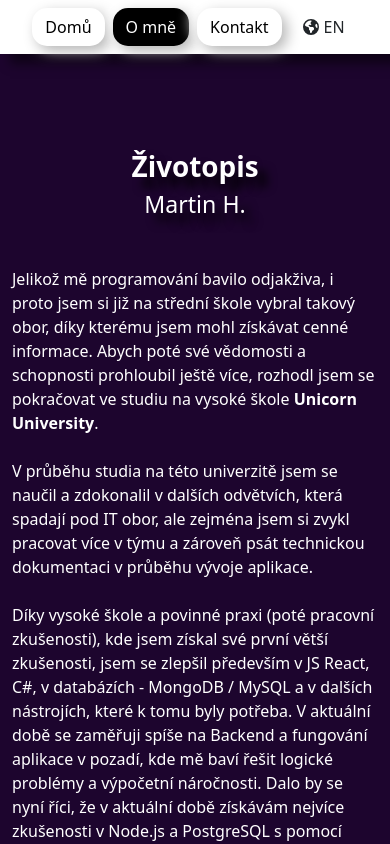
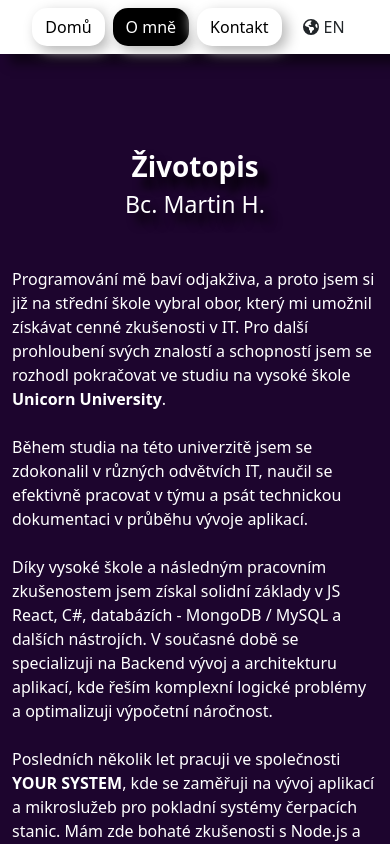
Before and after one commit to mhrubes/My-Portfolio, a React (Create React App) app in the folder portfolio/: page /about in a window 390 px wide. Shown: the top 844 px of the page. Built offline with nearby package versions, Linux system fonts and the light colour scheme.

Commit message:
aktualizace sekce - About

```diff
--- a/portfolio/src/components/about/Project-detail.js
+++ b/portfolio/src/components/about/Project-detail.js
@@ -11,7 +11,7 @@ function ProjectDetail(props) {
               minHeight: '215px',
               background: 'linear-gradient(to top, #d9ffa1, #f8ffb6, white)'
           }
-        : { minHeight: '215px' }
+        : { minHeight: '215px', background: 'gray' }
 
     const boldStyle = special
         ? {
--- a/portfolio/src/locales/cs.json
+++ b/portfolio/src/locales/cs.json
@@ -1,19 +1,42 @@
 {
     "hi": "Ahoj!",
     "inDevelopment": "V přípravě",
-
     "mainPage": {
         "im": "Jmenuji se"
     },
-
     "aboutPage": {
         "header": "<strong>Životopis</strong>",
-        "describe": "Jelikož mě programování bavilo odjakživa, i proto jsem si již na střední škole vybral takový obor, díky kterému jsem mohl získávat cenné informace. Abych poté své vědomosti a schopnosti prohloubil ještě více, rozhodl jsem se pokračovat ve studiu na vysoké škole <strong>Unicorn University</strong>. <br/><br/>V průběhu studia na této univerzitě jsem se naučil a zdokonalil v dalších odvětvích, která spadají pod IT obor, ale zejména jsem si zvykl pracovat více v týmu a zároveň psát technickou dokumentaci v průběhu vývoje aplikace. <br/><br/>Díky vysoké škole a povinné praxi (poté pracovní zkušenosti), kde jsem získal své první větší zkušenosti, jsem se zlepšil především v JS React, C#, v databázích - MongoDB / MySQL a v dalších nástrojích, které k tomu byly potřeba. V aktuální době se zaměřuji spíše na Backend a fungování aplikace v pozadí, kde mě baví řešit logické problémy a výpočetní náročnosti. Dalo by se nyní říci, že v aktuální době získávám nejvíce zkušenosti v Node.js a PostgreSQL s pomocí dalších nástrojů, jako je například Dozzle sloužící pro logování aplikace a další.",
+        "describe": "Programování mě baví odjakživa, a proto jsem si již na střední škole vybral obor, který mi umožnil získávat cenné zkušenosti v IT. Pro další prohloubení svých znalostí a schopností jsem se rozhodl pokračovat ve studiu na vysoké škole <strong>Unicorn University</strong>. <br/><br/>Během studia na této univerzitě jsem se zdokonalil v různých odvětvích IT, naučil se efektivně pracovat v týmu a psát technickou dokumentaci v průběhu vývoje aplikací. <br/><br/>Díky vysoké škole a následným pracovním zkušenostem jsem získal solidní základy v JS React, C#, databázích - MongoDB / MySQL a dalších nástrojích. V současné době se specializuji na Backend vývoj a architekturu aplikací, kde řeším komplexní logické problémy a optimalizuji výpočetní náročnost. <br/><br/>Posledních několik let pracuji ve společnosti <strong>YOUR SYSTEM</strong>, kde se zaměřuji na vývoj aplikací a mikroslužeb pro pokladní systémy čerpacích stanic. Mám zde bohaté zkušenosti s Node.js a PostgreSQL, které aktivně využívám při řešení reálných projektů. Pracuji také s dalšími nástroji, jako je Dozzle pro logování aplikací a další technologie potřebné pro robustní backend řešení.",
         "technicalKnowledge": "Technické znalosti",
         "motivation": "Motivace",
-        "motivationText": "Jak jsem již zmínil v úvodu, programování mě začalo bavit již na přelomu základní a střední školy. Na tomto oboru se mi líbí hlavně to, že člověk nikdy nemůže být nejlepší aniž by se stále nezdokonaloval. <br/><br/>Je tomu tak i díky rychlému vývoji v IT, a i proto mám motivaci každý den se dozvědět nebo naučit něco nového, co jsem ještě minulý den nevěděl, nebo neuměl. <br/><br/>Nejvíce se mi na IT oboru tedy líbí to, že každý další den je co se učit, ať už ve stejném nebo v jiném programovacím jazyce, nebo z pohledu databází.<br/><br/>Je tedy <strong>mým cílem</strong> se co nejvíce zlepšovat, pokud to jde a zároveň bádat a objevovat krásy IT odvětví.",
+        "motivationText": "Programování mě baví již od přelomu základní a střední školy. Právě na tomto oboru oceňuji, že je to neustálá cesta zdokonalování - člověk nikdy nemůže být nejlepší, aniž by se nepřetržitě rozvíjel. <br/><br/>Rychlý vývoj v IT je pro mě výzvou i příležitostí. Každý den se aktivně učím a aplikuji nové poznatky, které přináší reálné projekty a praxe. Tato dynamika mě motivuje k neustálému růstu a hledání optimálních řešení. <br/><br/>Na IT oboru mě nejvíce fascinuje jeho rozmanitost - každý den přináší nové výzvy, ať už jde o práci s různými programovacími jazyky, databázemi, nebo architekturou systémů. <br/><br/>Mým <strong>cílem</strong> je neustále posouvat hranice svých znalostí, aplikovat osvědčené postupy a zároveň objevovat inovativní přístupy, které přinášejí hodnotu v reálných projektech.",
+        "workExperience": "Pracovní Zkušenosti",
+        "workExperienceItems": {
+            "unicorn": {
+                "period": "10. 2020 - 3. 2023",
+                "company": "Unicorn a.s.",
+                "position": "Vývojář",
+                "description": "Práce na vývoji, testování (FE + BE), využívání technické dokumentace.",
+                "technologies": "C# .NET, JS, SQL"
+            },
+            "czecom": {
+                "period": "10. 2023 - 5. 2024",
+                "company": "CZECOM, s.r.o.",
+                "position": "Hardware Technik",
+                "description": "Konfigurace softwaru (CCTV, EZS, EVS)",
+                "technologies": "",
+                "url": "https://czecom.cz"
+            },
+            "yourSystem": {
+                "period": "6. 2024 - Nyní",
+                "company": "YOUR SYSTEM, spol. s r.o.",
+                "position": "Programátor",
+                "description": "Vývoj aplikací / mikroslužeb pro řídící a pokladní systémy čerpacích stanic. Zejména se zaměřením na Backedovou část aplikace s využitím databáze - PostgreSQL.",
+                "technologies": "Node.js, Postgresql",
+                "url": "https://octo-technology.cz/"
+            }
+        },
         "reference": "Mé projekty",
-
         "metroSimulation": "Simulace pražského metra.",
         "poeStashPrices": "Simulace ceny stash tabs ve hře Path of Exile.",
         "wifiNameApp": "Získání Wi-Fi názvů a hesel, kde KeyContent není prázdný.",
@@ -22,12 +45,10 @@
         "twilioLibraryApp": "Knihovna pro posílání SMS a dat jako tělo zprávy.",
         "shopApp": "Full-Stack kombinace pro vytvoření aplikace.",
         "feSeatCaseStudy": "Zprovoznění zadané aplikace podle šablony.",
-
         "clickHere": "Klikni zde",
-        "technology": "Technologie",
+        "technology": "Technologie - Aktuálně používané",
         "contactMe": "Kontaktujte Mě"
     },
-
     "contactPage": {
         "connectWithMe": "Spojte Se Semnou",
         "czechRepublic": "Česká Republika",
@@ -38,19 +59,16 @@
         "yourMessage": "Vaše zpráva",
         "gdpr": "Souhlasím se zpracováním osobních údajů dle GDPR.",
         "submitButton": "Odeslat",
-
         "emailErrorMessageEmpty": "Email nemůže být prázdný.",
         "emailErrorMessageNotInclude": "Email Neobsahuje @.",
         "acceptProcessGDPR": "Musíte souhlasit s podmínkami.",
         "formSent": "Formulář byl úspěšně odeslán."
     },
-
     "jobTitle": {
         "webFrontendDeveloper": "Frontend vývojář",
         "webBackendDeveloper": "Backend vývojář",
         "webFullStackDeveloper": "Full-Stack vývojář"
     },
-
     "pages": {
         "home": "Domů",
         "about": "O mně",
--- a/portfolio/src/locales/en.json
+++ b/portfolio/src/locales/en.json
@@ -1,19 +1,42 @@
 {
     "hi": "Hey!",
     "inDevelopment": "In Development",
-
     "mainPage": {
         "im": "My name is"
     },
-
     "aboutPage": {
         "header": "<strong>Biography</strong>",
-        "describe": "Since I've always enjoyed programming, that's why I chose a field in high school that allowed me to gain valuable information. In order to deepen my knowledge and skills even more, I decided to continue my studies at university <strong>Unicorn University</strong>.<br/><br/>During my studies at this university, I learned and improved in other sectors that fall under the IT field, but especially I got used to working more in team and at the same time write technical documentation during application development.<br/><br/>Thanks to university and compulsory practice (after work experience), where I gained my first major experience, I improved mainly in JS React, C#, databases - MongoDB / MySQL and other tools that were needed for this. At the moment, I am focusing more on the backend and the functioning of the application in the background, where I enjoy solving logical problems and computational demands I get the most experience in Node.js and PostgreSQL with the help of other tools such as Dozzle for application logging and more.",
+        "describe": "I've always been passionate about programming, which is why I chose an IT-focused field in high school that allowed me to gain valuable experience. To further deepen my knowledge and skills, I decided to continue my studies at <strong>Unicorn University</strong>.<br/><br/>During my studies at this university, I improved in various IT sectors, learned to work effectively in teams, and write technical documentation during application development.<br/><br/>Thanks to university and subsequent work experience, I gained solid foundations in JS React, C#, databases - MongoDB / MySQL, and other essential tools. Currently, I specialize in Backend development and application architecture, where I solve complex logical problems and optimize computational performance.<br/><br/>For the past several years, I've been working at <strong>YOUR SYSTEM</strong>, where I focus on developing applications and microservices for point-of-sale systems at gas stations. I have extensive experience with Node.js and PostgreSQL, which I actively use in real-world projects. I also work with other tools such as Dozzle for application logging and additional technologies needed for robust backend solutions.",
         "technicalKnowledge": "Technical knowledge",
         "motivation": "Motivation",
-        "motivationText": "As I already mentioned in the introduction, I started to enjoy programming at the turn of primary and secondary school. What I like about this field is that one can never be the best without constantly improving. <br/><br/>This is also due to the rapid development in IT, and that's why I have the motivation to learn or learn something new every day that I didn't know or couldn't do the day before.<br/><br/>I like the IT field the most so I like the fact that every other day there is something to learn, whether in the same or a different programming language, or from the point of view of databases.<br/><br/>So <strong>my goal</strong> is to to improve as much as possible while at the same time researching and discovering the beauty of the IT industry.",
+        "motivationText": "I've been passionate about programming since the transition from primary to secondary school. What I appreciate most about this field is that it's a continuous journey of improvement - one can never be the best without constantly developing. <br/><br/>The rapid evolution in IT is both a challenge and an opportunity for me. Every day, I actively learn and apply new knowledge that comes from real projects and practical experience. This dynamism motivates me to continuously grow and seek optimal solutions. <br/><br/>What fascinates me most about IT is its diversity - every day brings new challenges, whether working with different programming languages, databases, or system architecture. <br/><br/>My <strong>goal</strong> is to constantly push the boundaries of my knowledge, apply best practices, and simultaneously discover innovative approaches that bring value to real-world projects.",
+        "workExperience": "Work Experience",
+        "workExperienceItems": {
+            "unicorn": {
+                "period": "10. 2020 - 3. 2023",
+                "company": "Unicorn a.s.",
+                "position": "Developer",
+                "description": "Work on development, testing (FE + BE), utilizing technical documentation.",
+                "technologies": "C# .NET, JS, SQL"
+            },
+            "czecom": {
+                "period": "10. 2023 - 5. 2024",
+                "company": "CZECOM, s.r.o.",
+                "position": "Hardware Technician",
+                "description": "Software configuration (CCTV, EZS, EVS)",
+                "technologies": "",
+                "url": "https://czecom.cz"
+            },
+            "yourSystem": {
+                "period": "6. 2024 - Present",
+                "company": "YOUR SYSTEM, spol. s r.o.",
+                "position": "Programmer",
+                "description": "Application development / microservices for controlling and point-of-sale systems at gas stations. Especially focusing on the backend part of the application using the database - PostgreSQL.",
+                "technologies": "Node.js, Postgresql",
+                "url": "https://octo-technology.cz/"
+            }
+        },
         "reference": "My Projects",
-
         "metroSimulation": "Simulation of the Prague metro.",
         "poeStashPrices": "Simulate the price of stash tabs in Path of Exile.",
         "wifiNameApp": "Get Wi-Fi Name & Password where KeyContent is not empty.",
@@ -22,12 +45,10 @@
         "twilioLibraryApp": "Library for sending SMS (now) and data as body of message.",
         "shopApp": "Testing Full Stack App in JS React / others programs.",
         "feSeatCaseStudy": "Launch the specified application according to the template.",
-
         "clickHere": "Click here",
-        "technology": "Tech Stacks",
+        "technology": "Tech Stacks - Currently used",
         "contactMe": "Contact Me"
     },
-
     "contactPage": {
         "connectWithMe": "Connect With Me",
         "czechRepublic": "The Czech Republic",
@@ -38,19 +59,16 @@
         "yourMessage": "Your message",
         "gdpr": "I agree to the processing of personal data according to the GDPR.",
         "submitButton": "Send",
-
         "emailErrorMessageEmpty": "Email cannot be empty.",
         "emailErrorMessageNotInclude": "Email doesn't contain @.",
         "acceptProcessGDPR": "You must accept with conditions.",
         "formSent": "The form was sent successfully."
     },
-
     "jobTitle": {
         "webFrontendDeveloper": "Frontend developer",
         "webBackendDeveloper": "Backend developer",
         "webFullStackDeveloper": "Full-Stack developer"
     },
-
     "pages": {
         "home": "Home",
         "about": "About me",
--- a/portfolio/src/pages/About.js
+++ b/portfolio/src/pages/About.js
@@ -20,32 +20,34 @@ function About() {
     const [windowWidth, setWindowWidth] = useState(window.innerWidth)
 
     const technologyObj = [
-        { className: 'devicon-html5-plain', title: 'HTML5' },
-        { className: 'devicon-css3-plain', title: 'CSS3' },
-        { className: 'devicon-bootstrap-plain', title: 'Bootstrap' },
-        { className: 'devicon-javascript-plain', title: 'Javascript' },
+        // { className: 'devicon-html5-plain', title: 'HTML5' },
+        // { className: 'devicon-css3-plain', title: 'CSS3' },
+        // { className: 'devicon-bootstrap-plain', title: 'Bootstrap' },
+        // { className: 'devicon-javascript-plain', title: 'Javascript' },
         { className: 'devicon-nodejs-plain', title: 'Node.js' },
-        { className: 'devicon-react-original', title: 'React.js' },
-        { className: 'devicon-nextjs-plain', title: 'Next.js' },
-        { className: 'devicon-typescript-plain', title: 'Typescript' },
-        { className: 'devicon-csharp-plain', title: 'C#' },
-        { className: 'devicon-dotnetcore-plain', title: '.NET Core' },
+        // { className: 'devicon-react-original', title: 'React.js' },
+        // { className: 'devicon-nextjs-plain', title: 'Next.js' },
+        // { className: 'devicon-typescript-plain', title: 'Typescript' },
+        // { className: 'devicon-csharp-plain', title: 'C#' },
+        // { className: 'devicon-dotnetcore-plain', title: '.NET Core' },
         // { className: 'devicon-blazor-original', title: 'C# Blazor' },
         // { className: 'devicon-php-plain', title: 'PHP' },
         // { className: 'devicon-symfony-original', title: 'PHP Symfony' },
         { className: 'devicon-postgresql-plain', title: 'PostgreSQL' },
-        { className: 'devicon-mysql-original', title: 'MySQL' },
+        // { className: 'devicon-mysql-original', title: 'MySQL' },
         { className: 'devicon-sqldeveloper-plain', title: 'SQL Developer' },
-        { className: 'devicon-mongodb-plain', title: 'MongoDB' },
+        // { className: 'devicon-mongodb-plain', title: 'MongoDB' },
         { className: 'devicon-postman-plain', title: 'Postman' },
-        { className: 'devicon-insomnia-plain', title: 'Insomnia' },
+        // { className: 'devicon-insomnia-plain', title: 'Insomnia' },
         { className: 'devicon-git-plain', title: 'Git' },
         { className: 'devicon-github-original', title: 'Github' },
         { className: 'devicon-jira-plain', title: 'Jira' },
-        { className: 'devicon-slack-plain', title: 'Slack' },
+        // { className: 'devicon-slack-plain', title: 'Slack' },
         { className: 'devicon-docker-plain', title: 'Docker' }
         // { className: 'devicon-jenkins-line', title: 'Jenkins' }
     ]
+
+    const workExperienceKeys = ['unicorn', 'czecom', 'yourSystem']
 
     const projects = [
         { name: 'Metro simulation', progLang: 'React', desc: 'metroSimulation', link: 'https://metro-simulation.vercel.app/', special: true, year: '2024' },
@@ -128,7 +130,7 @@ function About() {
             </div>
 
             <div className="text-white text-center">
-                <h3 className="setShadow">Martin H.</h3>
+                <h3 className="setShadow">Bc. Martin H.</h3>
             </div>
 
             <div className="container text-white mt-5">
@@ -186,6 +188,74 @@ function About() {
             <hr className="text-white m-5" />
 
             <div className="text-white text-center pb-3">
+                <h2 className="setShadow">{t('aboutPage.workExperience')}</h2>
+            </div>
+
+            <div className="container text-white">
+                <div className="row justify-content-center">
+                    <div className="col-lg-10 col-xl-8">
+                        <div className="position-relative ps-3 ps-md-4">
+                            {workExperienceKeys.map((key, index) => {
+                                const experience = t(`aboutPage.workExperienceItems.${key}`, { returnObjects: true })
+                                const isLast = index === workExperienceKeys.length - 1
+                                return (
+                                    <div key={index} className="position-relative mb-5 pb-4">
+                                        <div
+                                            className="position-absolute start-0"
+                                            style={{
+                                                width: '12px',
+                                                height: '12px',
+                                                backgroundColor: 'white',
+                                                borderRadius: '50%',
+                                                marginLeft: '-14px',
+                                                top: '0'
+                                            }}
+                                        ></div>
+                                        <div
+                                            className="position-absolute start-0"
+                                            style={{
+                                                width: '2px',
+                                                backgroundColor: 'white',
+                                                top: '12px',
+                                                height: 'calc(100% - 12px)',
+                                                marginLeft: '-8px'
+                                            }}
+                                        ></div>
+                                        <div className="ps-4">
+                                            <div className="fw-bold mb-3 h5">{experience.position}</div>
+                                            <div className="mb-3">
+                                                {experience.url ? (
+                                                    <span className="fst-italic">
+                                                        <Link to={experience.url} target="_blank" rel="noopener noreferrer" className="text-white text-decoration-none">
+                                                            {experience.company}
+                                                        </Link>
+                                                    </span>
+                                                ) : (
+                                                    <span className="fst-italic">{experience.company}</span>
+                                                )}
+                                                <span className="ms-2 small">- {experience.period}</span>
+                                            </div>
+                                            <div className="mb-3">{experience.description}</div>
+                                            {experience.technologies && <div className="mb-3">{experience.technologies}</div>}
+                                            {experience.url && (
+                                                <div className="mt-3">
+                                                    <Link to={experience.url} target="_blank" rel="noopener noreferrer" className="text-white text-decoration-underline">
+                                                        {experience.url}
+                                                    </Link>
+                                                </div>
+                                            )}
+                                        </div>
+                                    </div>
+                                )
+                            })}
+                        </div>
+                    </div>
+                </div>
+            </div>
+
+            <hr className="text-white m-5" />
+
+            <div className="text-white text-center pb-3">
                 <h2 className="setShadow">{t('aboutPage.reference')}</h2>
             </div>
 
@@ -213,12 +283,27 @@ function About() {
                     {windowWidth >= 1100 && <div className="col-xl-1"></div>}
                     {technologyObj.map((item, index) => (
                         <React.Fragment key={index}>
-                            <div className="col-xl-2 col-lg-3 col-md-2 col-4 p-1">
-                                {windowWidth > 990 && <TechFlipCard key={index} item={item} index={index} flipStates={flipStates} handleFlip={handleFlip} height="150px" iconSize="75px" textFontSize="20px" />}
-                                {windowWidth <= 990 && windowWidth > 767 && <TechFlipCard key={index} item={item} index={index} flipStates={flipStates} handleFlip={handleFlip} height="90px" iconSize="45px" textFontSize="14px" />}
-                                {windowWidth <= 767 && <TechFlipCard key={index} item={item} index={index} flipStates={flipStates} handleFlip={handleFlip} height="60px" iconSize="30px" textFontSize="10px" />}
-                            </div>
-                            {(index === 4 || index === 10 || index === 15 || index === 21) && windowWidth >= 1200 && <div className="col-xl-1"></div>}
+                            {index < 5 && (
+                                <div className="col-xl-2 col-lg-3 col-md-2 col-4 p-1">
+                                    {windowWidth > 990 && <TechFlipCard key={index} item={item} index={index} flipStates={flipStates} handleFlip={handleFlip} height="150px" iconSize="75px" textFontSize="20px" />}
+                                    {windowWidth <= 990 && windowWidth > 767 && <TechFlipCard key={index} item={item} index={index} flipStates={flipStates} handleFlip={handleFlip} height="90px" iconSize="45px" textFontSize="14px" />}
+                                    {windowWidth <= 767 && <TechFlipCard key={index} item={item} index={index} flipStates={flipStates} handleFlip={handleFlip} height="60px" iconSize="30px" textFontSize="10px" />}
+                                </div>
+                            )}
+                            {index === 4 && windowWidth >= 1200 && <div className="col-xl-1"></div>}
+                        </React.Fragment>
+                    ))}
+                </div>
+                <div className="row m-0 justify-content-center">
+                    {technologyObj.map((item, index) => (
+                        <React.Fragment key={index}>
+                            {index >= 5 && (
+                                <div className="col-xl-2 col-lg-3 col-md-2 col-4 p-1">
+                                    {windowWidth > 990 && <TechFlipCard key={index} item={item} index={index} flipStates={flipStates} handleFlip={handleFlip} height="150px" iconSize="75px" textFontSize="20px" />}
+                                    {windowWidth <= 990 && windowWidth > 767 && <TechFlipCard key={index} item={item} index={index} flipStates={flipStates} handleFlip={handleFlip} height="90px" iconSize="45px" textFontSize="14px" />}
+                                    {windowWidth <= 767 && <TechFlipCard key={index} item={item} index={index} flipStates={flipStates} handleFlip={handleFlip} height="60px" iconSize="30px" textFontSize="10px" />}
+                                </div>
+                            )}
                         </React.Fragment>
                     ))}
                 </div>
@@ -250,7 +335,8 @@ function About() {
                         right: '20px',
                         fontSize: '40px'
                     }}
-                    onClick={scrollUp}>
+                    onClick={scrollUp}
+                >
                     👆
                 </button>
             )}
```
